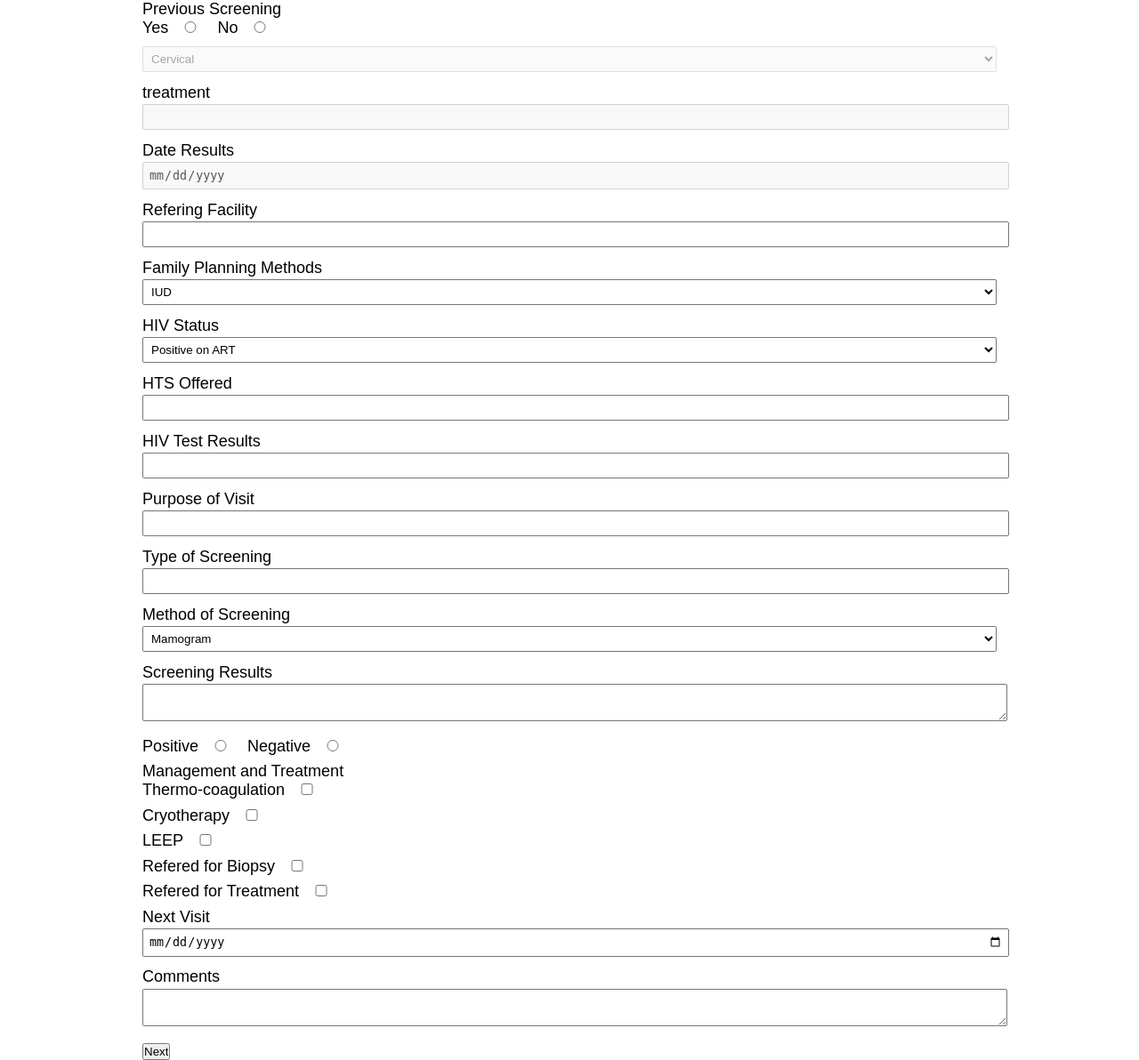
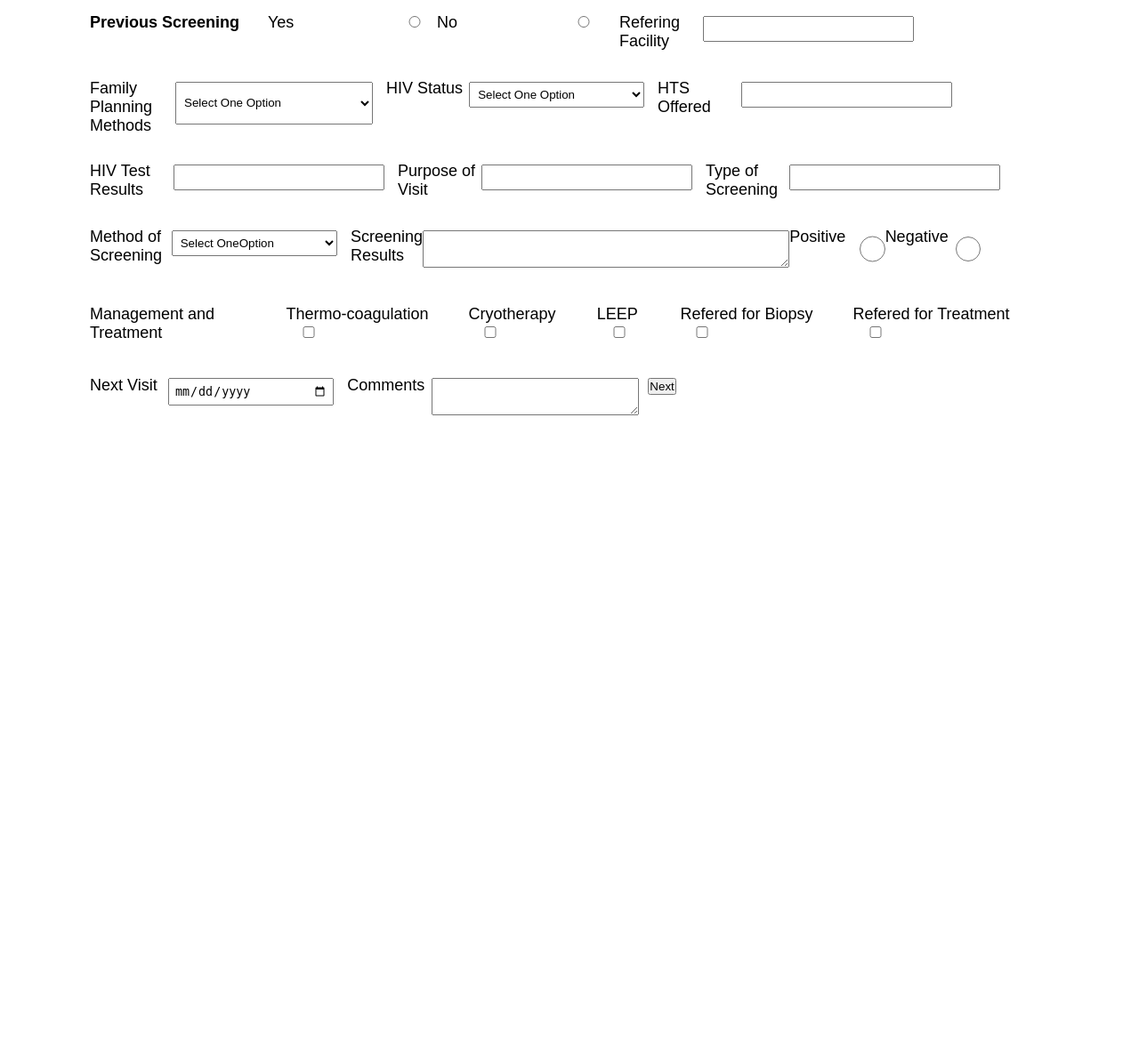
Before and after one commit to monkythe7th/cancerBurdenReseachLs, a Flask app: template templates/screening.html in a window 1280 px wide. Shown: the part 100-1292 px from the top of the page at 89% size. After the commit the page ends 567 px from the top, so only its background shows below. Run offline with Flask 3, Linux system fonts and the light colour scheme; the template is opened without the code that fills it, so the values that code supplies are empty; parts of the project's set-up code (start-up, migrations or seed data) failed here and were passed over.

Commit message:
Added more forms on 'dev'

```diff
--- a/__init__.py
+++ b/__init__.py
@@ -0,0 +1,4 @@
+from . import app
+
+if __name__ == '__main__':
+    app.create_app().run(debug=True,host='0.0.0.0',port=5000)
--- a/app.py
+++ b/app.py
@@ -1,4 +1,4 @@
-from flask import Flask, render_template, redirect, url_for
+from flask import Flask, render_template, redirect, url_for, g
 from .modules import auth, ui
 
 def create_app():
@@ -6,11 +6,11 @@ def create_app():
 
     @app.route('/')
     def index():
+        # if g.user is None: return redirect(url_for('auth.login'))
         # return render_template('screening.html')
-        # return render_template('login.html')
         # return render_template('auth.html')
-        return redirect(url_for('auth.login'))
-        # return render_template('demographic.html')
+        # return redirect(url_for('ui.patient_demographic'))
+        return render_template('index.html')
 
     app.register_blueprint(auth.bp)
     app.register_blueprint(ui.bp)
--- a/static/css/style.css
+++ b/static/css/style.css
@@ -12,15 +12,21 @@ header {
     text-align: center;
 }
 
-.auth--form {
+.form.auth--form {
     width: 60%;
     height: 60%;
     margin: auto;
 }
 
+.form--div {
+    margin: 15px 5px;
+    display: inline-flex;
+}
+
 .form {
-    width: 75%;
+    width: 85%;
     margin: auto;
+    /* text-align: center; */
 }
 
 .input, select {
@@ -33,3 +39,15 @@ header {
 .input[type='checkbox'] {
     width: 50px;
 }
+
+.form--div label {
+    width: 140px;
+}
+
+.form--div .previous__screening {
+    display: none;
+}
+
+.form--div .previous__screening--h4 {
+    width: 200px;
+}
--- a/static/js/scripts.js
+++ b/static/js/scripts.js
@@ -1,7 +1,7 @@
 function toggleDisabled(flag) {
     let cls = document.getElementsByClassName('previous__screening');
-    if(flag) Array.prototype.forEach.call(cls, (item) => item.removeAttribute('disabled') );
-    else Array.prototype.forEach.call(cls, (item) => item.setAttribute('disabled',true));
+    if (flag) Array.prototype.forEach.call(cls, (item) => item.style.display = 'inline-block' );
+    else Array.prototype.forEach.call(cls, (item) => item.style.display = 'None');
 }
 
 function calcAge(params) {
--- a/templates/login.html
+++ b/templates/login.html
@@ -9,8 +9,8 @@ Cancer Burden Research Project
 {% endblock %}
 {% block content %}
 <form action="" method="post" class="form auth--form">
-    <label for="username">user: </label><input type="text" class="auth--input" name="username">
-    <label for="password">Password: </label><input type="password" class="auth--input" name="password">
+    <div class="form--div"><label for="username">user: </label><input type="text" class="auth--input" name="username"></div>
+    <div class="form--div"><label for="password">Password: </label><input type="password" class="auth--input" name="password"></div>
     <input type="submit" value="login">
 </form>
 {% endblock %}
--- a/templates/screening.html
+++ b/templates/screening.html
@@ -10,61 +10,86 @@ Cancer Burden Research Project
 {% endblock %}
 {% block content %}
 <form action="" method="post" class="form screening--form" id="screening--form">
-    <p for="previous__screening">Previous Screening</p>
+    <div class="form--div">
+        <h4 class="previous__screening--h4">Previous Screening</h4>
         <label for="yes">Yes</label><input type="radio" name="previous__screening" id="previous__screening--yes" class="input screening--input previous__screening--radio" onclick="toggleDisabled(true)">
         <label for="no">No</label><input type="radio" name="previous__screening" id="previous__screening--no" class="input screening--input previous__screening--radio" onclick="toggleDisabled(false)">
-    <select name="previous__screening__type" id="previous__screening--dropdown" disabled class="previous__screening">
+        <select name="previous__screening__type" id="previous__screening--dropdown" class="previous__screening">
+            <option value="default">Select One Option</option>
             <option value="cervical">Cervical</option>
             <option value="prostate">Prostate</option>
             <option value="breast">Breast</option>
             <option value="lung">Lung</option>
             <option value="liver">Liver</option>
         </select>
-    <label for="">treatment</label><input type="text" name="" id="" class="input screening--input previous__screening" disabled>
-    <label for="">Date Results</label><input type="date" name="" id="" class="input screening--input previous__screening" disabled>
+        <label for="" class="previous__screening">treatment</label><input type="text" name="previous__treatment" id="previous__treatment" class="input screening--input previous__screening" >
+        <label for="" class="previous__screening">Date Results</label><input type="date" name="previous__result--date" id="previous__result--date" class="input screening--input previous__screening" >
+    </div>
+    <div class="form--div">
         <label for="refering__facility">Refering Facility</label><input type="text" name="refering__facility" id="refering__facility" class="input screening--input refering__facility">
+    </div>
+    <div class="form--div">
         <label for="family__planning">Family Planning Methods</label><select name="family__planning" id="family__planning" class="input screening--input family__planning">
+            <option value="default">Select One Option</option>
             <option value="iud">IUD</option>
             <option value="condom">Condom</option>
-        <option value="">Mini Pills</option>
-        <option value="iud">Tubal ligation</option>
-        <option value="iud">Combined Pills</option>
-        <option value="iud">Injection</option>
-        <option value="iud">CVR</option>
-        <option value="iud">vasectomy</option>
-        <option value="iud">LAM</option>
-        <option value="iud">Standard Days</option>
-        <option value="iud">Basal Body Temperature</option>
-        <option value="iud">Two Day</option>
-        <option value="iud">Sympto-thermal</option>
-        <option value="iud">Emergency Pills</option>
-        <option value="iud">Withdrawal</option>
+            <option value="mini_pill">Mini Pills</option>
+            <option value="tubal_ligation">Tubal ligation</option>
+            <option value="combo_pills">Combined Pills</option>
+            <option value="injection">Injection</option>
+            <option value="cvr">CVR</option>
+            <option value="vasectomy">Vasectomy</option>
+            <option value="lam">LAM</option>
+            <option value="standard_days">Standard Days</option>
+            <option value="basal_body_temperature">Basal Body Temperature</option>
+            <option value="two_day">Two Day</option>
+            <option value="sympto-thermal">Sympto-thermal</option>
+            <option value="emergency_pills">Emergency Pills</option>
+            <option value="withdrawal">Withdrawal</option>
         </select>
+    </div>
+    <div class="form--div">
         <label for="hiv__status">HIV Status</label><select name="hiv__status" id="hiv__status" class="input screening--input ">
+            <option value="default">Select One Option</option>
             <option value="positive_on_art">Positive on ART</option>
             <option value="positive_not_on_art">Positive not on ART</option>
             <option value="negative">Negative</option>
             <option value="unknown">Unknown</option>
         </select>
+    </div>
+    <div class="form--div">
         <label for="hts__offered">HTS Offered</label><input type="text" name="hts__offered" id="hts__offered" class="input screening--input ">
+    </div>
+    <div class="form--div">
         <label for="hiv__results">HIV Test Results</label><input type="text" name="hiv__results" id="hiv__results" class="input screening--input ">
+    </div>
+    <div class="form--div">
         <label for="purpose__visit">Purpose of Visit</label><input type="text" name="purpose__visit" id="purpose__visit" class="input screening--input ">
+    </div>
+    <div class="form--div">
         <label for="screening__type">Type of Screening</label><input type="text" name="screening__type" id="screening__type" class="input screening--input ">
+    </div>
+    <div class="form--div">
         <label for="screening__methods">Method of Screening</label><select name="screening__methods" id="screening__methods" class="input screening--input ">
-        <option value="">Mamogram</option>
-        <option value="">HPV Test</option>
-        <option value="">Pap Smear</option>
-        <option value="">colonoscopy</option>
-        <option value="">Sigmoidoscopy</option>
-        <option value="">CT scan</option>
-        <option value="">MRI</option>
-        <option value="">Ultrasound</option>
-        <option value="">MCD</option>
-        <option value="">PSA</option>
+            <option value="default">Select OneOption</option>
+            <option value="mamogram">Mamogram</option>
+            <option value="hpv">HPV Test</option>
+        <option value="pap_smear">Pap Smear</option>
+        <option value="colonoscopy">Colonoscopy</option>
+        <option value="sigmoidoscopy">Sigmoidoscopy</option>
+        <option value="ct_scan">CT scan</option>
+        <option value="mri">MRI</option>
+        <option value="ultrasound">Ultrasound</option>
+        <option value="mcd">MCD</option>
+        <option value="psa">PSA</option>
     </select>
+    </div>
+    <div class="form--div">
         <label for="screening__results">Screening Results</label><textarea name="screening__results" id="screening__results" class="input screening--input "></textarea>
         <label for="positive">Positive</label><input type="radio" name="results" id="" class="input screening--input ">
         <label for="negative">Negative</label><input type="radio" name="results" id="" class="input screening--input ">
+    </div>
+    <div class="form--div">
         <p>Management and Treatment</p>
         <div class="management__and__treatment--options">
             <label for="thermo_coagulation">Thermo-coagulation</label><input type="checkbox" name="thermo_coagulation" id="thermo_coagulation" class="input screening--input ">
@@ -81,8 +106,13 @@ Cancer Burden Research Project
         <div class="management__and__treatment--options">
             <label for="treatment__referal">Refered for Treatment</label><input type="checkbox" name="treatment__referal" id="treatment__referal" class="input screening--input ">
         </div>
+    </div>
+    <div class="form--div">
         <label for="next__visit">Next Visit</label><input type="date" name="next__visit" id="next__visit" class="input screening--input ">
+    </div>
+    <div class="form--div">
         <label for="comments">Comments</label><textarea name="comments" id="comments" class="input screening--input "></textarea>
+    </div>
     <input type="submit" value="Next">
 </form>
 {% endblock %}
```
Also changed, not shown: modules/ui.py (+11 -7 lines), templates/auth.html (+12 -0 lines), templates/demographic.html (+26 -24 lines), templates/followup.html (added, +27 -0 lines), templates/index.html (+12 -5 lines), templates/source_info.html (added, +21 -0 lines), templates/treatment.html (added, +24 -0 lines), templates/tumour_form.html (added, +66 -0 lines). Lines whose indentation alone changed are shown as unchanged.
